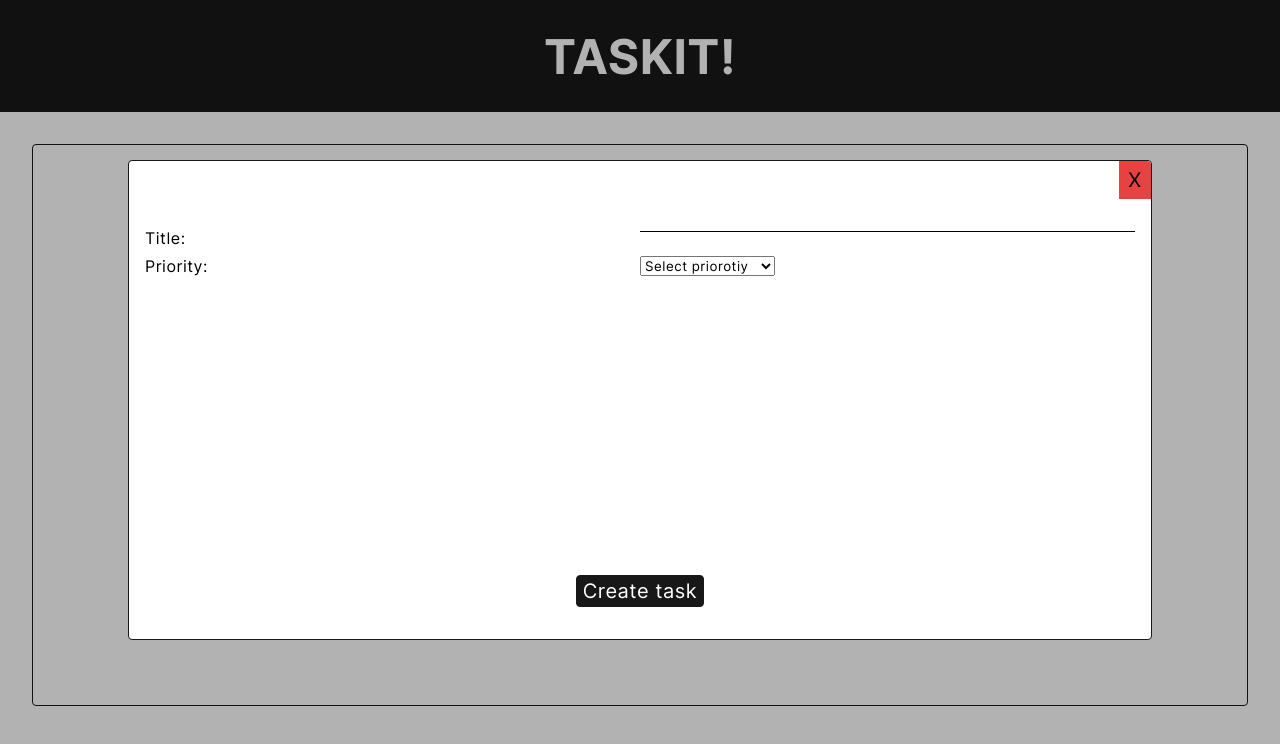
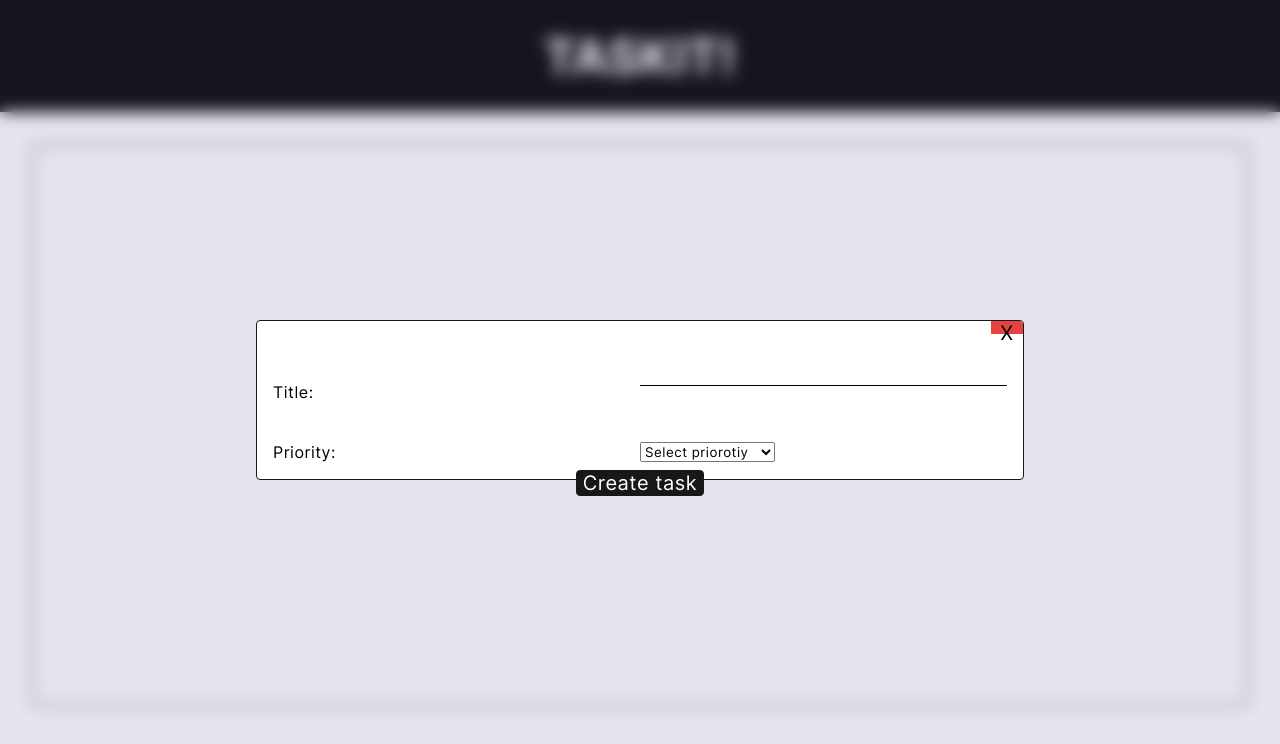
Before and after one commit to DeikuModder/TodoList, a React (Vite) app: page / in a window 1280 px wide. Both pictures are taken after a click on the button "Add Task +". Shown: the top 744 px of the page. Built offline with nearby package versions, Linux system fonts and the light colour scheme.

Commit message:
added delete task modal

```diff
--- a/src/components/CreateTaskModal/ModalContent.tsx
+++ b/src/components/CreateTaskModal/ModalContent.tsx
@@ -25,8 +25,8 @@ const ModalContent: React.FC<ContentProps> = ({ onClose }) => {
     }
 
     return (
-      <div id='modalScreen'>
-        <div id='modalContent'>
+      <div className='modalScreen'>
+        <div className='modalContent'>
 
           <div id='btnContainer'>
             <button
--- a/src/components/DisplayTask/DisplayTask.tsx
+++ b/src/components/DisplayTask/DisplayTask.tsx
@@ -17,20 +17,10 @@ const DisplayTask = () => {
     ])
   }
 
-  const handleDelete = (index: number) => {
-    const filteredArr: SimpleTasks[] = [...taskArray]
-
-    filteredArr.splice(index, 1)
-
-    setTaskArray([
-      ...filteredArr
-    ])
-  }
-
   return (
     <ul className="taskDisplayer">
       <Suspense>
-        <SimpleTask handleCheckbox={handleCheckbox} handleDelete={handleDelete}/>
+        <SimpleTask handleCheckbox={handleCheckbox}/>
       </Suspense>
     </ul>
   )
--- /dev/null
+++ b/src/components/Tasks/DeleteTaskModal.tsx
@@ -0,0 +1,72 @@
+import { faTrashRestoreAlt } from "@fortawesome/free-solid-svg-icons"
+import { FontAwesomeIcon } from "@fortawesome/react-fontawesome"
+import SimpleTasks from "../../classes/types"
+import useTasksData from "../../hooks/useTaskData";
+import { useState } from "react";
+import '../../styles/components/_deletetaskmodal.scss'
+
+const DeleteTaskModal = ({ index }: {index: number}) => {
+  const [showDeleteModal, setShowDeleteModal] = useState(false)
+
+  return (
+    <>
+        {
+            showDeleteModal ?
+            (
+                <DeleteTask index={index} onClose={setShowDeleteModal}/>
+            )
+            :
+            (
+                <button onClick={() => setShowDeleteModal(true)}>
+                    <FontAwesomeIcon icon={faTrashRestoreAlt}/>
+                </button>
+            )
+        }
+    </>
+  )
+}
+
+type Props = {
+    index: number
+    onClose: React.Dispatch<React.SetStateAction<boolean>>
+}
+
+const DeleteTask: React.FC<Props> = ({ index, onClose }) => {
+    const useTaskValue = useTasksData();
+    const {taskArray, setTaskArray} = useTaskValue;
+
+    const handleDelete = (index: number) => {
+        const filteredArr: SimpleTasks[] = [...taskArray]
+
+        filteredArr.splice(index, 1)
+
+        setTaskArray([
+          ...filteredArr
+        ])
+
+        onClose(false)
+    }
+
+    return (
+        <div className="modalScreen">
+            <div className="modalContent">
+                <p>
+                    You want to delete this task permanently?
+                </p>
+
+                <div className="btnContainer">
+                    <button onClick={() => handleDelete(index)} className="deleteBtn">
+                        Delete
+                    </button>
+
+                    <button onClick={() => onClose(false)} className="cancelBtn">
+                        Cancel
+                    </button>
+                </div>
+
+            </div>
+        </div>
+    )
+}
+
+export default DeleteTaskModal
--- a/src/components/Tasks/SimpleTask.tsx
+++ b/src/components/Tasks/SimpleTask.tsx
@@ -1,14 +1,12 @@
 import useTasksData from "../../hooks/useTaskData"
 import '../../styles/components/_displaytask.scss'
-import { FontAwesomeIcon } from '@fortawesome/react-fontawesome'
-import { faTrashRestoreAlt } from "@fortawesome/free-solid-svg-icons/faTrashRestoreAlt"
+import DeleteTaskModal from "./DeleteTaskModal"
 
 type Props = {
   handleCheckbox: (index: number) => void
-  handleDelete: (index: number) => void
 }
 
-const SimpleTask: React.FC<Props> = ({handleCheckbox, handleDelete}) => {
+const SimpleTask: React.FC<Props> = ({handleCheckbox}) => {
   const useTaskValue = useTasksData();
   const {taskArray} = useTaskValue;
 
@@ -46,9 +44,7 @@ const SimpleTask: React.FC<Props> = ({handleCheckbox, handleDelete}) => {
                 />
               </label>
 
-              <button onClick={() => {handleDelete(index)}}>
-                <FontAwesomeIcon icon={faTrashRestoreAlt}/>
-              </button>
+              <DeleteTaskModal index={index}/>
             </div>
           </li>
         )
--- a/src/styles/abstracts/_mixins.scss
+++ b/src/styles/abstracts/_mixins.scss
@@ -10,7 +10,7 @@
     border: 1px solid #181818;
 }
 
-@mixin buttons($width, $height, $fontSize){
+@mixin buttons($width, $height, $fontSize, $marginBottom: 2vh){
     @include grayBorder();
     background-color: #181818;
     color: #fff;
@@ -18,5 +18,5 @@
     height: $height;
     font-size: $fontSize;
     text-align: center;
-    margin-bottom: 2vh;
+    margin-bottom: $marginBottom;
 }
--- /dev/null
+++ b/src/styles/components/_deletetaskmodal.scss
@@ -0,0 +1,48 @@
+@import '../abstracts/mixins';
+
+.modalScreen {
+    width: 100%;
+    height: 100vh;
+    @include flexBox;
+    position: absolute;
+    top: 0;
+    left: 0;
+    background-color: rgba(0, 0, 0, 0.3);
+    z-index: 100;
+}
+
+@supports (backdrop-filter: blur(8px)){
+    .modalScreen {
+        background: hsl(250 100% 20% / 0.1);
+        backdrop-filter: blur(8px);
+    }
+}
+
+.modalContent {
+    background-color: white;
+    @include grayBorder;
+    @include flexBox(space-between);
+    width: 60%;
+    height: 20vh;
+
+    p {
+        text-align: center;
+        margin-top: 4vh;
+    }
+}
+
+.btnContainer {
+    width: 70%;
+    height: 25%;
+}
+
+.cancelBtn {
+    width: 50%;
+    height: 100%;
+    font-size: 1rem;
+    @include grayBorder;
+}
+
+.deleteBtn {
+    @include buttons(50%, 100%, 1rem, 0);
+}
--- a/src/styles/components/_modal.scss
+++ b/src/styles/components/_modal.scss
@@ -1,6 +1,6 @@
 @import '../abstracts/mixins';
 
-#modalScreen {
+.modalScreen {
     width: 100%;
     height: 100vh;
     @include flexBox;
@@ -10,7 +10,14 @@
     z-index: 100;
 }
 
-#modalContent {
+@supports (backdrop-filter: blur(8px)){
+    .modalScreen {
+        background: hsl(250 100% 20% / 0.1);
+        backdrop-filter: blur(8px);
+    }
+}
+
+.modalContent {
     background-color: white;
     @include grayBorder;
     width: 80%;
```
